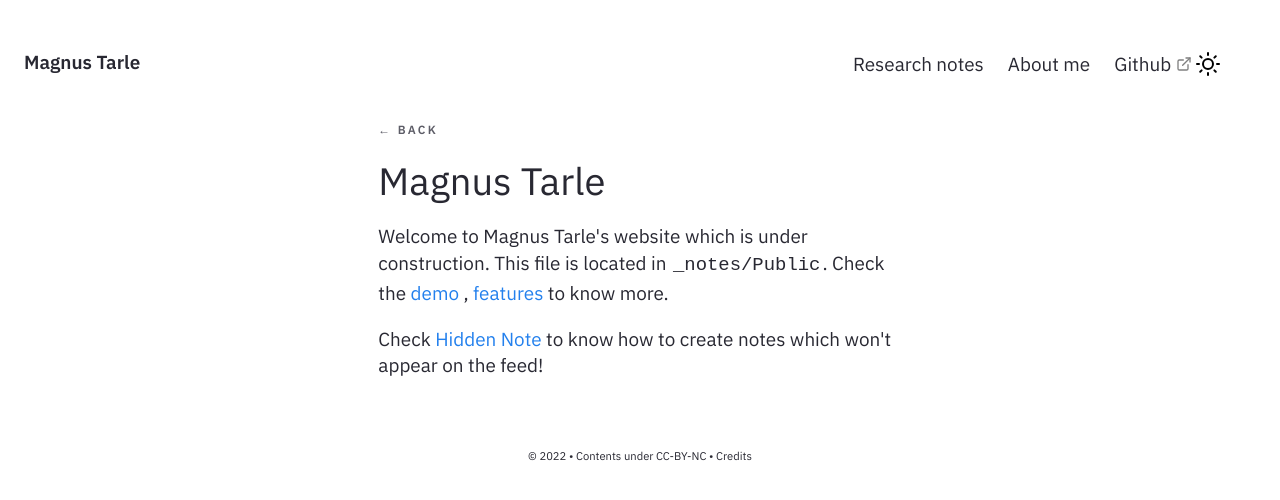
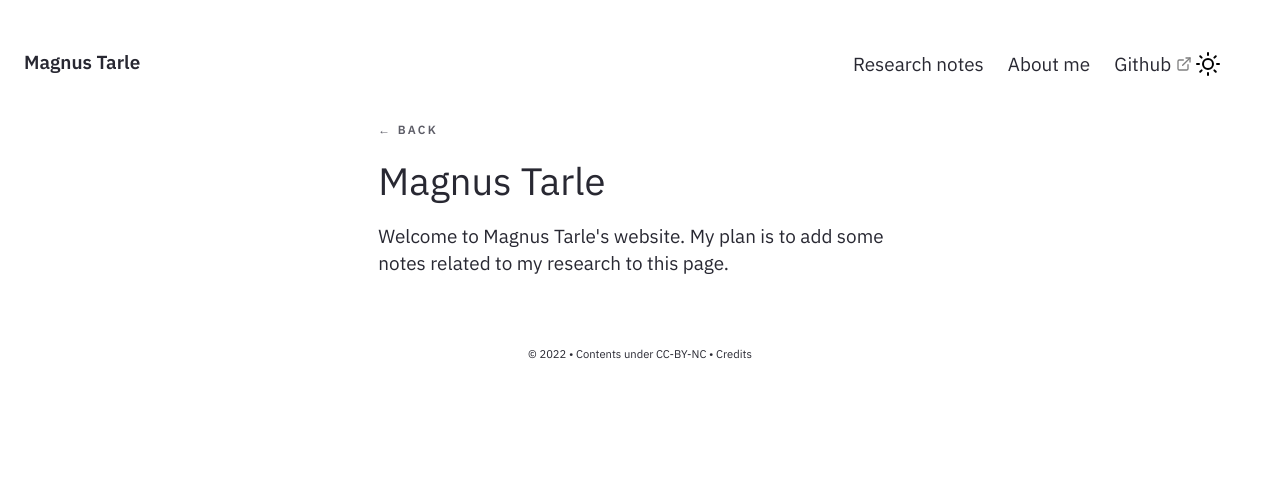
Before and after one commit to Magz303/magz303.github.io, a Jekyll site: the page built from _notes/Public/Welcome to the garden.md, in a window 1280 px wide. Shown: the top 500 px of the page. Built offline with Jekyll 4.4.1, drawn with Linux system fonts in a browser that asks for light colours.

Commit message:
initial obsidian page

```diff
--- a/_notes/Public/Welcome to the garden.md
+++ b/_notes/Public/Welcome to the garden.md
@@ -4,6 +4,4 @@ feed: show
 date : 29-05-2022
 ---
 
-Welcome to Magnus Tarle's website which is under construction. This file is located in `_notes/Public`. Check the <a href="{{'/notes' | relative_url}}"> demo </a>, <a href="{{'/post/features' | relative_url}}"> features </a> to know more.
-
-Check [[Hidden Note]] to know how to create notes which won't appear on the feed!
+Welcome to Magnus Tarle's website. My plan is to add some notes related to my research to this page.
```
Also changed, not shown: _notes/Public/Markdown Rendered.md (+1 -1 lines).
